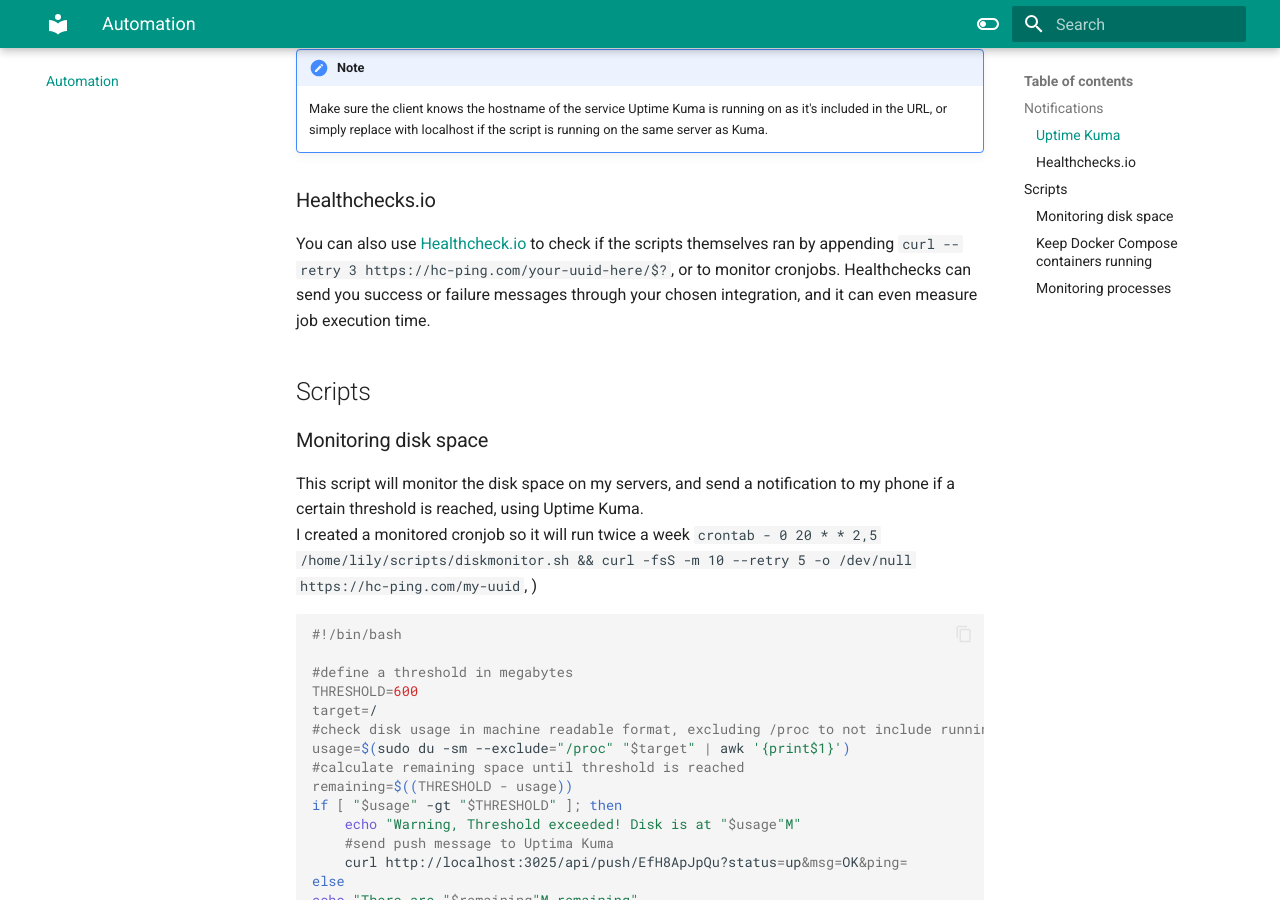
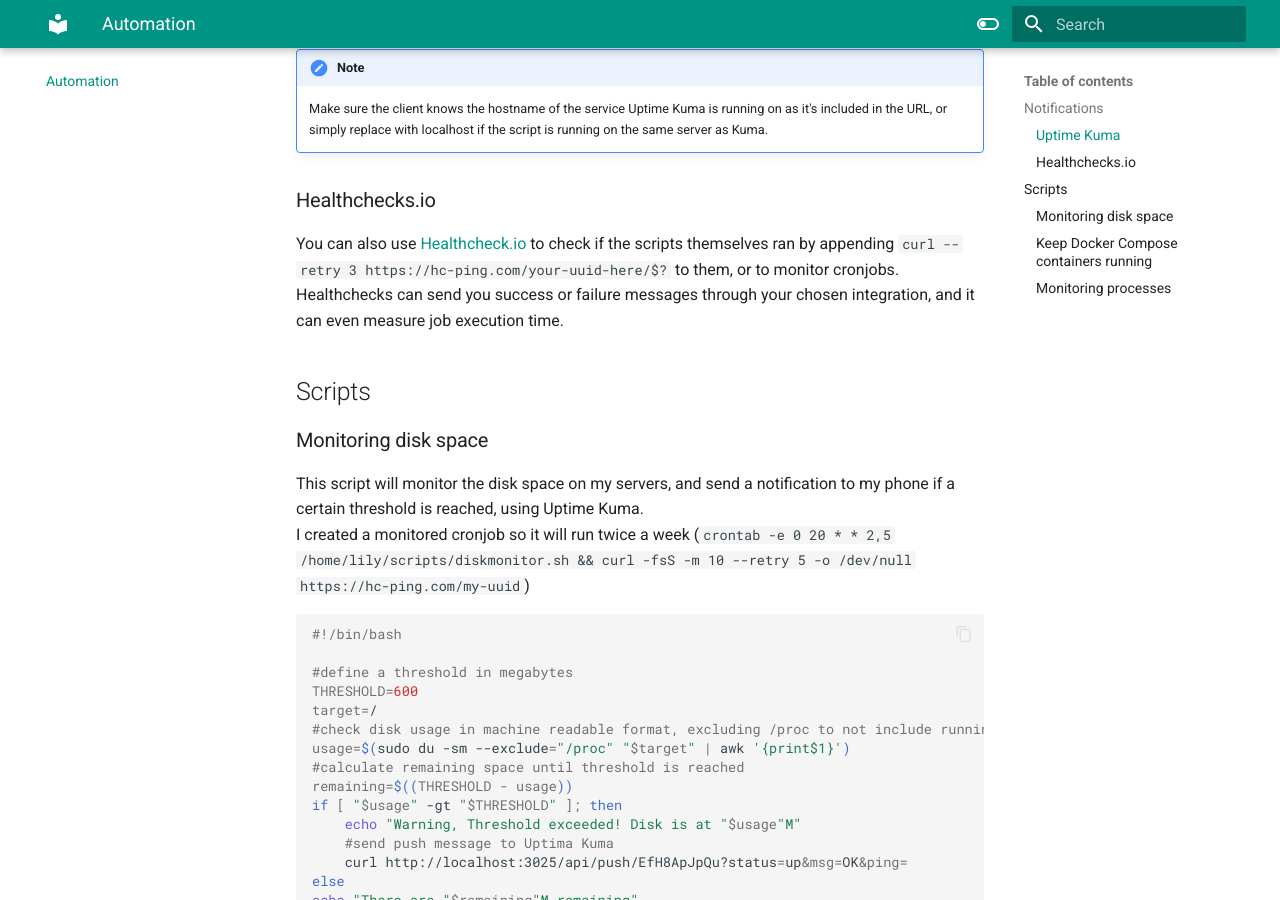
Before and after one commit to witchessabath/mkdocs, an MkDocs documentation site: the page built from docs/scripts.md, in a window 1280 px wide and 900 px high, scrolled down 566 px. Built offline with MkDocs 1.6.1 and Material for MkDocs 9.7.7, drawn with Linux system fonts in a browser that asks for light colours.

Commit message:
modified docs/index.md and docs/scripts.md

````diff
--- a/docs/scripts.md
+++ b/docs/scripts.md
@@ -13,14 +13,14 @@
     Make sure the client knows the hostname of the service Uptime Kuma is running on as it's included in the URL, or simply replace with localhost if the script is running on the same server as Kuma.
 
 ### Healthchecks.io
-You can also use <a href="https://healthchecks.io/" target="_blank">Healthcheck.io</a> to check if the scripts themselves ran by appending `curl --retry 3 https://hc-ping.com/your-uuid-here/$?`, or to monitor cronjobs.
+You can also use <a href="https://healthchecks.io/" target="_blank">Healthcheck.io</a> to check if the scripts themselves ran by appending `curl --retry 3 https://hc-ping.com/your-uuid-here/$?` to them, or to monitor cronjobs.
 Healthchecks can send you success or failure messages through your chosen integration, and it can even measure job execution time.
 
 ## Scripts
 
 ### Monitoring disk space
 This script will monitor the disk space on my servers, and send a notification to my phone if a certain threshold is reached, using Uptime Kuma. <br />
-I created a monitored cronjob so it will run twice a week `crontab - 0 20 * * 2,5 /home/lily/scripts/diskmonitor.sh && curl -fsS -m 10 --retry 5 -o /dev/null https://hc-ping.com/my-uuid`, )
+I created a monitored cronjob so it will run twice a week (`crontab -e 0 20 * * 2,5 /home/lily/scripts/diskmonitor.sh && curl -fsS -m 10 --retry 5 -o /dev/null https://hc-ping.com/my-uuid`)
 ```bash
 #!/bin/bash
 
````
Also changed, not shown: docs/index.md (+1 -1 lines).
